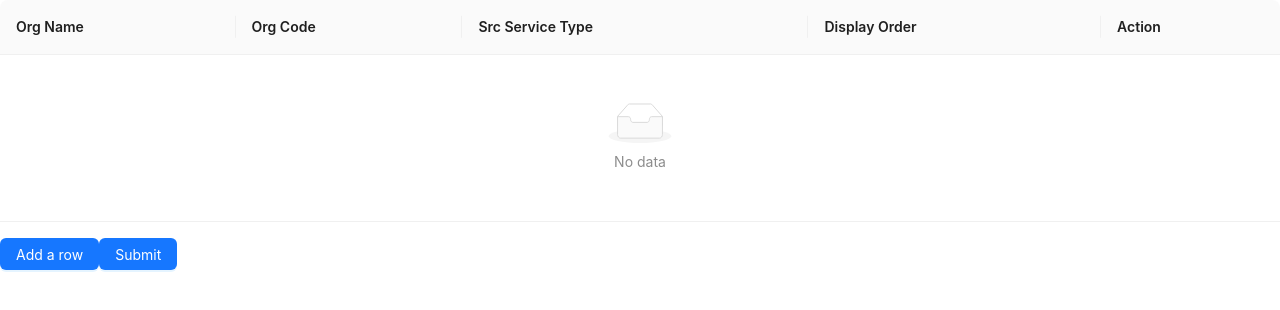
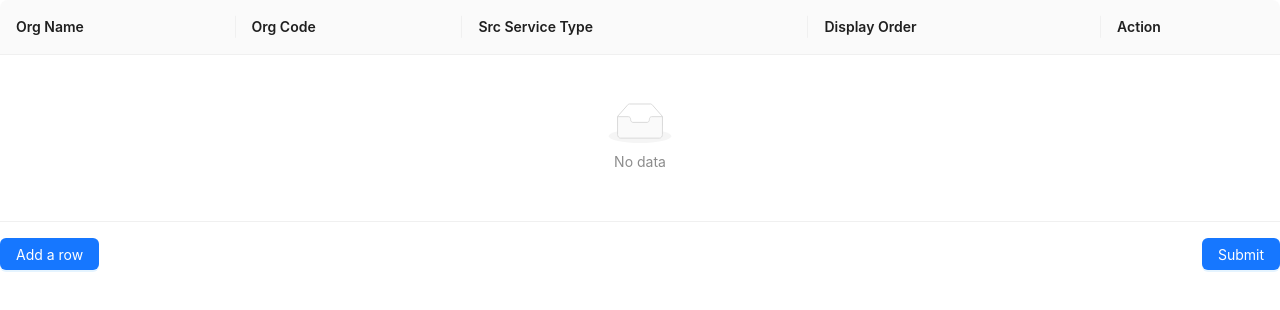
Before and after one commit to hyerijang/SimpleTableFront, a React (Create React App) app: page / in a window 1280 px wide. Shown: the top 310 px of the page. Built offline with nearby package versions, Linux system fonts and the light colour scheme.

Commit message:
submit 버튼 위치 조정

```diff
--- a/src/record/EditableTable.tsx
+++ b/src/record/EditableTable.tsx
@@ -124,16 +124,20 @@ const EditableTable: React.FC = () => {
         pagination={false}
         rowClassName={() => "editable-row"}
       />
-      <Button
-        onClick={handleAdd}
-        type="primary"
-        style={{ marginBottom: 16, marginTop: 16 }}
+      <div
+        style={{
+          display: "flex",
+          justifyContent: "space-between",
+          marginTop: 16,
+        }}
       >
-        Add a row
-      </Button>
-      <Button type="primary" htmlType="submit">
-        Submit
-      </Button>
+        <Button onClick={handleAdd} type="primary">
+          Add a row
+        </Button>
+        <Button type="primary" htmlType="submit">
+          Submit
+        </Button>
+      </div>
     </Form>
   );
 };
```
